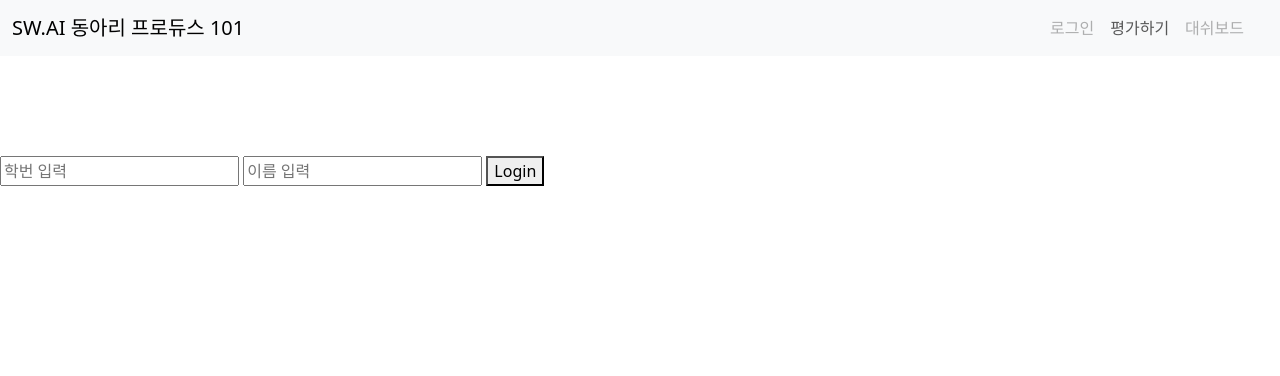
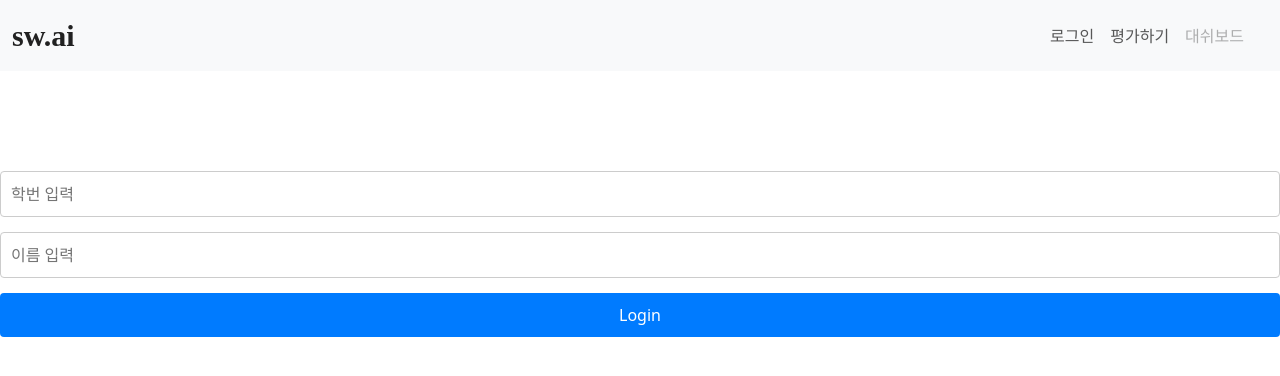
Before and after one commit to kgh123123/produce-101, a Flask app: page /login in a window 1280 px wide. Shown: the top 376 px of the page. Run offline with Flask 3, Linux system fonts and the light colour scheme.

Commit message:
특정 탭에서 로그인한 유저가 재로그인 할 수 있는 버그 수정

```diff
--- a/main.py
+++ b/main.py
@@ -21,12 +21,12 @@ def init_db():
 @app.route('/')
 def index():
     name = session.get('name', "로그인되지 않음")
-    return render_template("index.html", name=name, is_already_login='disabled' if name != "로그인되지 않음" else '')
+    return render_template("index.html", name=name)
 
 @app.route('/login')
 def login():
     name = session.get('name', "로그인되지 않음")
-    return render_template("login.html", name=name, is_already_login='disabled' if name == "로그인되지 않음" else '')
+    return render_template("login.html", name=name)
 
 @app.route('/vote')
 def vote():
@@ -47,8 +47,6 @@ def POST_login():
     rows = cursor.fetchall()
     numbers = [row[0] for row in rows]
     names = [row[1] for row in rows]
-    print(numbers)
-    print(names)
     if name in names and int(number) in numbers:
         session['name'] = name
         session.pop('login_error', None)
--- a/requirements.txt
+++ b/requirements.txt
@@ -6,4 +6,3 @@ itsdangerous==2.1.2
 Jinja2==3.1.3
 MarkupSafe==2.1.5
 Werkzeug==3.0.1
-flask-WTF==1.2.1
--- a/static/navigation.html
+++ b/static/navigation.html
@@ -1,6 +1,6 @@
 <nav class="navbar navbar-expand-lg bg-body-tertiary">
     <div class="container-fluid">
-      <a class="navbar-brand" href="/">SW.AI 동아리 프로듀스 101</a>
+      <a class="navbar-brand title" href="/">sw.ai</a>
       <button class="navbar-toggler" type="button" data-bs-toggle="offcanvas" data-bs-target="#offcanvasNavbar" aria-controls="offcanvasNavbar" aria-label="Toggle navigation">
         <span class="navbar-toggler-icon"></span>
       </button>
@@ -12,7 +12,7 @@
         <div class="offcanvas-body">
           <ul class="navbar-nav justify-content-end flex-grow-1 pe-3">
             <li class="nav-item">
-              <a class="nav-link LOGIN_DISABLED" href="/login">로그인</a>
+              <a class="nav-link" href='/login'>로그인</a>
             </li>
             <li class="nav-item">
               <a class="nav-link VOTE_DISABLED" href="/vote">평가하기</a>
--- a/static/style.css
+++ b/static/style.css
@@ -1,3 +1,42 @@
 .main{
     margin-top: 100px;
 }
+
+.title{
+    display: block;
+    font-family: montserrat;
+    font-size: 30px;
+    letter-spacing: 0px;
+    font-weight: bold;
+    font-style: normal;
+    color: #212121;
+    line-height: inherit;
+}
+
+.main form{
+    display: flex;
+    flex-direction: column;
+}
+
+.main input{
+    margin-bottom: 15px;
+    padding: 10px;
+    font-size: 16px;
+    border: 1px solid #ccc;
+    border-radius: 4px;
+    box-sizing: border-box;
+}
+
+.main button{
+    padding: 10px;
+    font-size: 16px;
+    color: white;
+    background-color: #007bff;
+    border: none;
+    border-radius: 4px;
+    cursor: pointer;
+}
+
+.main button:hover{
+    background-color: rgb(101, 43, 226);
+}
--- a/templates/login.html
+++ b/templates/login.html
@@ -19,13 +19,24 @@
         </form>
     </div>
     <script>
-        // 네비게이션 바를 동적으로 추가
+      if ("{{name}}"!="로그인되지 않음") {
+        is_already_login = "href='/logout'>로그아웃"
+      } else {
+        is_already_login = "href='/login'>로그인"
+      }
+      if ("{{name}}"!="로그인되지 않음") {
+        DASHBOARD_DISABLED = ''
+      } else {
+        DASHBOARD_DISABLED = 'disabled'
+      }
+
+      // 네비게이션 바를 동적으로 추가
       fetch("{{ url_for('static', filename='navigation.html')}}")
         .then(response => response.text())
         .then(data => {
             var replacename = data.replace("NAME", "{{name}}");
-            replacename = replacename.replace("LOGIN_DISABLED", "{{is_already_login}}");
-            replacename = replacename.replace("DASHBOARD_DISABLED", "disabled");
+            replacename = replacename.replace("href='/login'>로그인", is_already_login);
+            replacename = replacename.replace("DASHBOARD_DISABLED", DASHBOARD_DISABLED);
             document.getElementById('navigation').innerHTML = replacename;
         })
         .catch(error => {
```
Also changed, not shown: templates/index.html (+13 -2 lines), templates/vote.html (+13 -2 lines).
